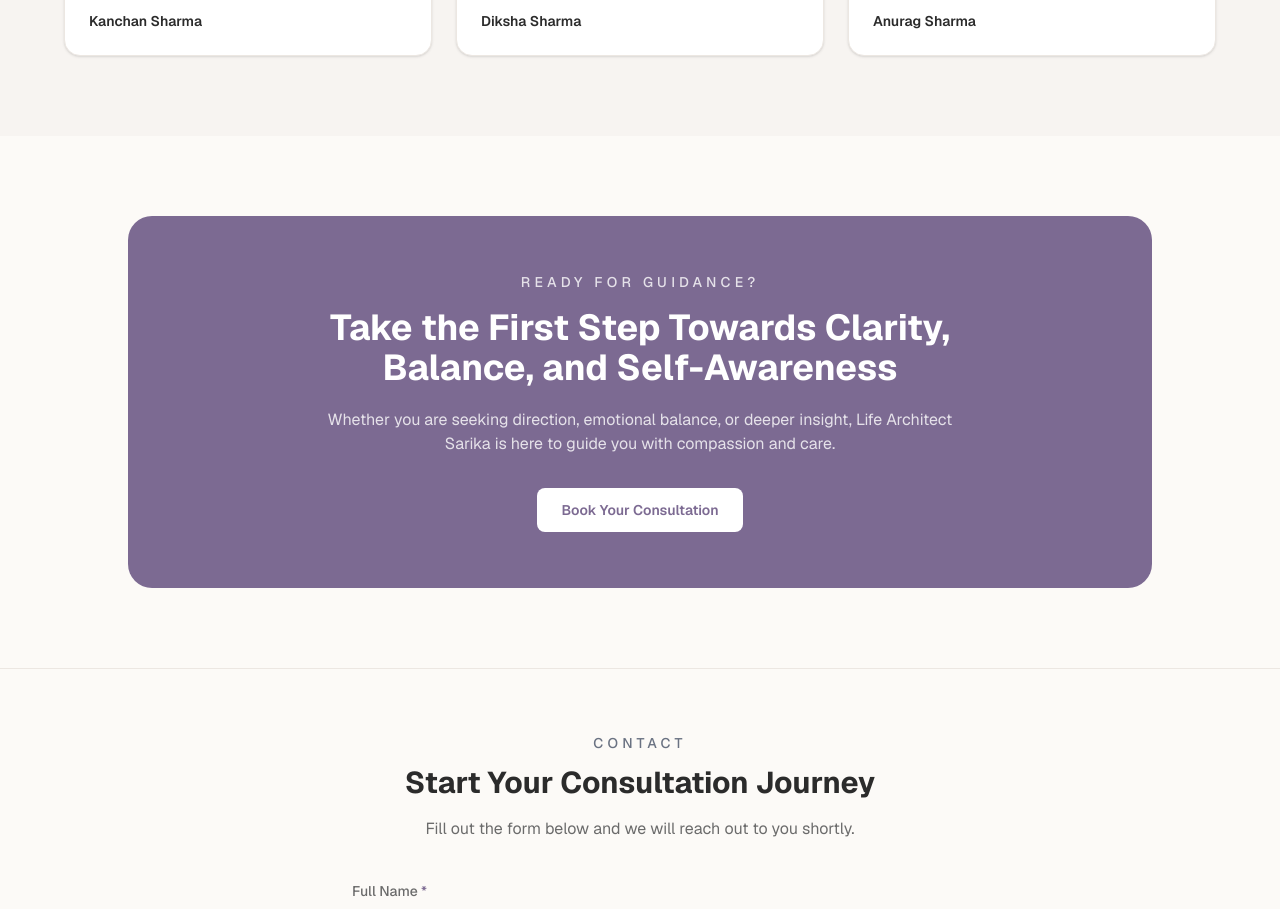
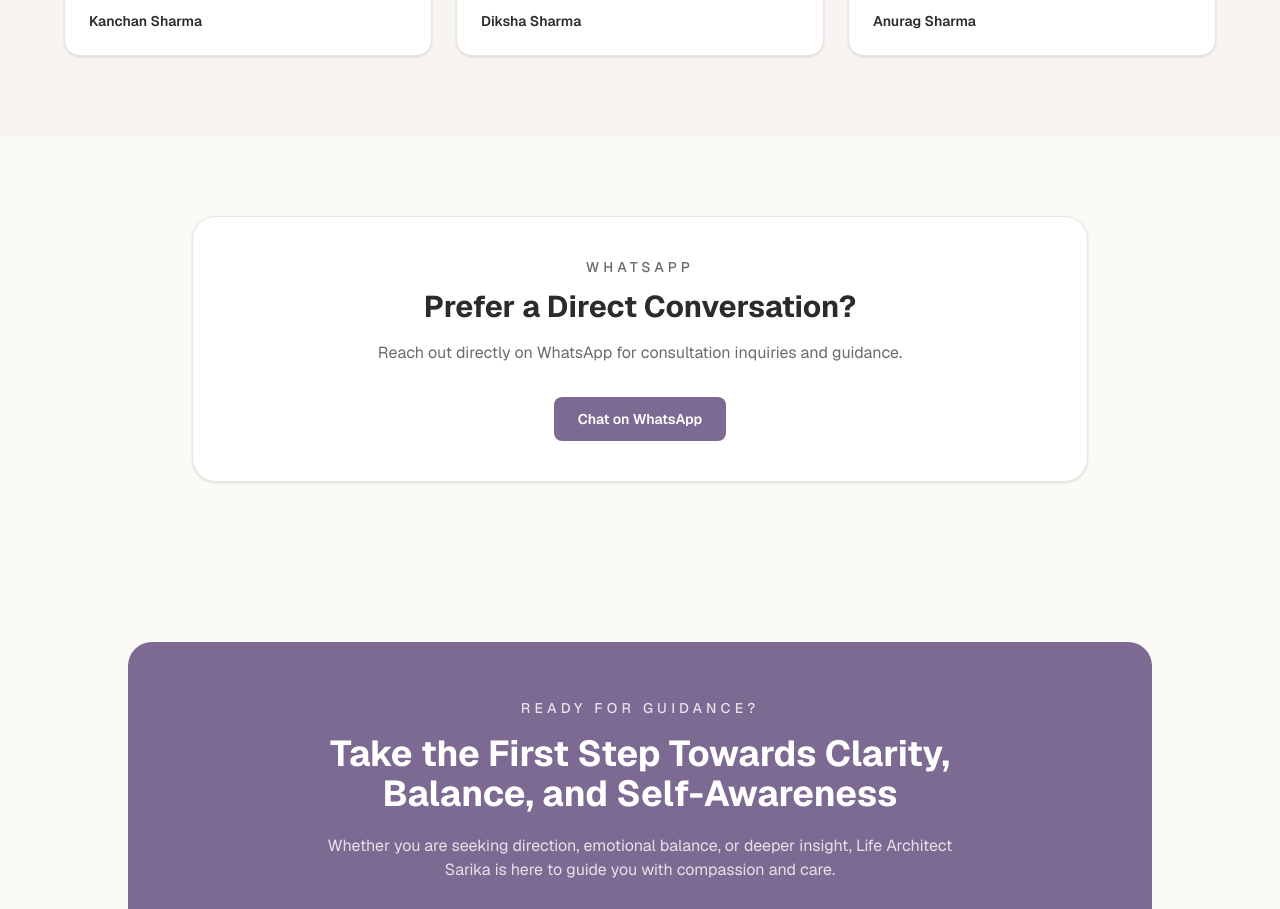
Before and after one commit to akashsharmaclicks-learningaccount/lifearchitectsarika-website, a Next.js app in the folder apps/web/: page / in a window 1280 px wide. Shown: the part 2280-3189 px from the top of the page. Built offline with nearby package versions, Linux system fonts and the light colour scheme; no server answers.

Commit message:
feat: add WhatsApp consultation CTA

```diff
--- a/apps/web/src/app/page.tsx
+++ b/apps/web/src/app/page.tsx
@@ -6,6 +6,7 @@ import { ContactSection } from "@/components/sections/ContactSection";
 import { AboutSection } from "@/components/sections/AboutSection";
 import { TestimonialsSection } from "@/components/sections/TestimonialsSection";
 import { CTASection } from "@/components/sections/CTASection";
+import { WhatsAppSection } from "@/components/sections/WhatsAppSection";
 export default function Home() {
   return (
     <>
@@ -16,6 +17,7 @@ export default function Home() {
         <ServicesSection />
         <AboutSection />
         <TestimonialsSection />
+        <WhatsAppSection />
         <CTASection />
         <ContactSection />
       </main>
--- /dev/null
+++ b/apps/web/src/components/sections/WhatsAppSection.tsx
@@ -0,0 +1,28 @@
+import { WHATSAPP_NUMBER } from "@/constants/contact";
+
+export function WhatsAppSection() {
+  return (
+    <section className="px-6 py-20">
+      <div className="mx-auto max-w-4xl rounded-3xl border border-[var(--border)] bg-[var(--card)] p-10 text-center shadow-sm">
+        <p className="text-sm font-medium uppercase tracking-[0.3em] text-[var(--muted)]">
+          WhatsApp
+        </p>
+
+        <h2 className="mt-3 text-3xl font-bold text-foreground">Prefer a Direct Conversation?</h2>
+
+        <p className="mt-4 text-[var(--muted)]">
+          Reach out directly on WhatsApp for consultation inquiries and guidance.
+        </p>
+
+        <a
+          href={`https://wa.me/${WHATSAPP_NUMBER}`}
+          target="_blank"
+          rel="noopener noreferrer"
+          className="mt-8 inline-flex rounded-lg bg-[var(--primary)] px-6 py-3 text-sm font-semibold text-white transition hover:bg-[var(--primary-hover)]"
+        >
+          Chat on WhatsApp
+        </a>
+      </div>
+    </section>
+  );
+}
--- /dev/null
+++ b/apps/web/src/constants/contact.ts
@@ -0,0 +1 @@
+export const WHATSAPP_NUMBER = "919675602608";
```
